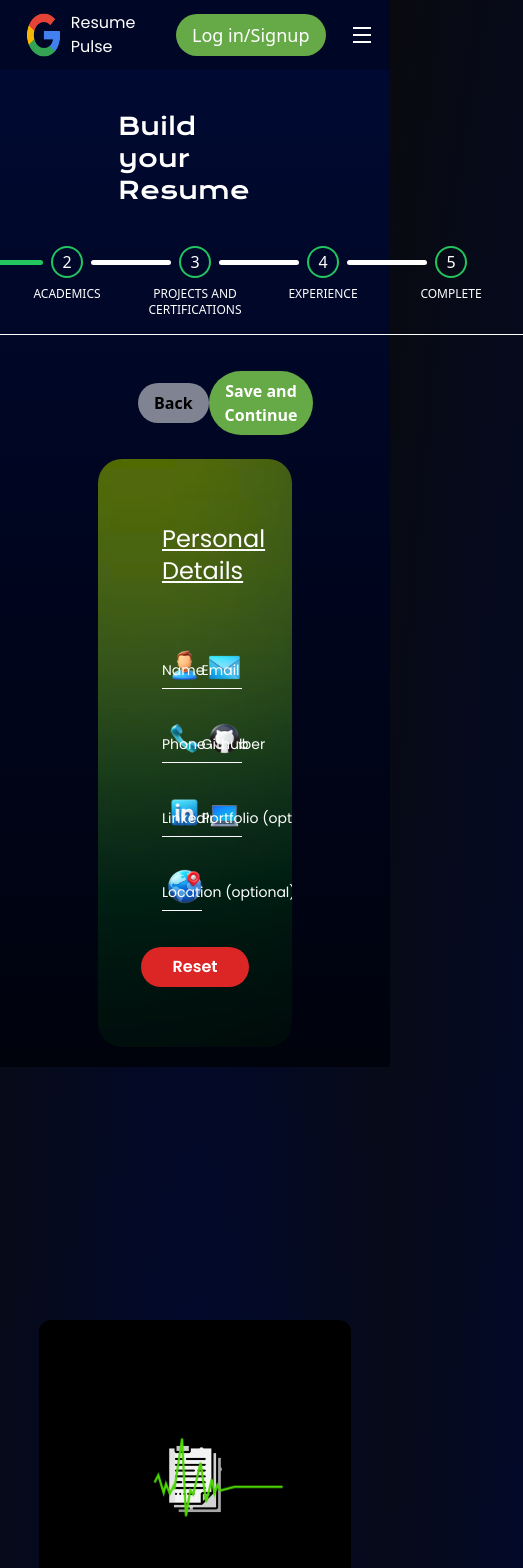
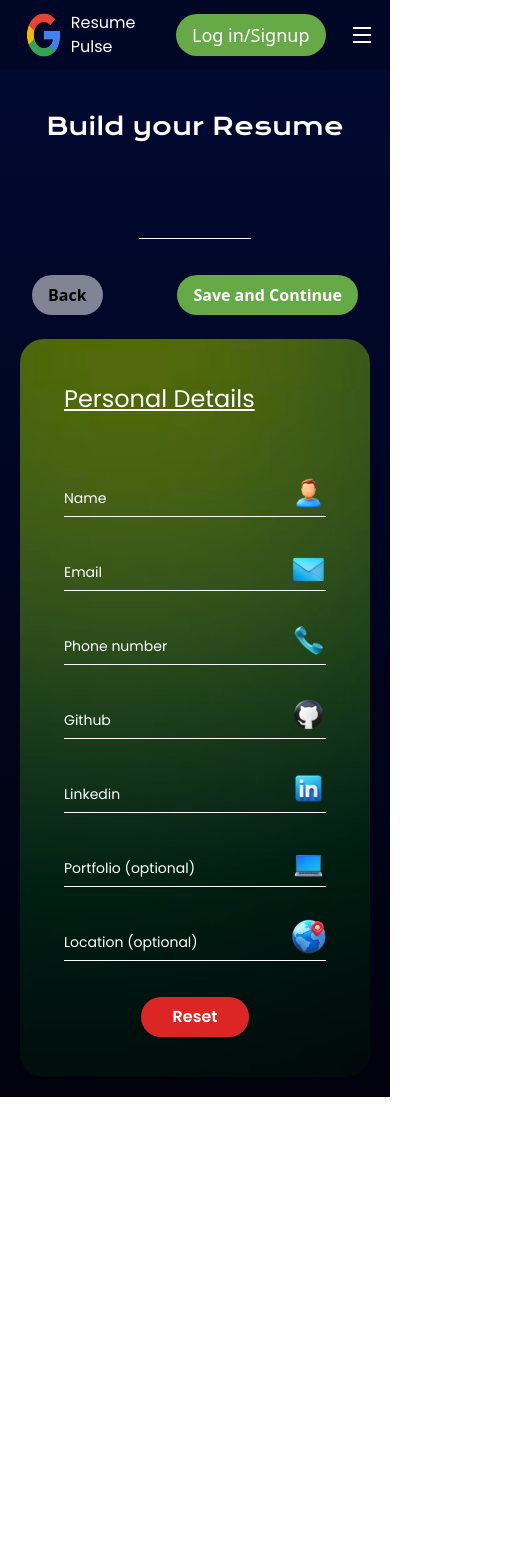
Before and after one commit to RiteshDhiman/ResumePulse, a React (Vite) app in the folder frontend/: page /build in a window 390 px wide. Shown: the top 1568 px of the page, 523 px wide, since content can reach past the window. After the commit the page ends 1097 px from the top, so only its background shows below. Built offline with nearby package versions, Linux system fonts and the light colour scheme; no server answers.

Commit message:
Form Grid Fix and Education Responsive Design Implemented

```diff
--- a/frontend/src/App.jsx
+++ b/frontend/src/App.jsx
@@ -44,7 +44,7 @@ function App() {
         <Route path='check' element = {<CheckScore/>}/>
 
       </Routes>
-      <Loading/>
+      {/* <Loading/> */}
 
       {/* <SparklesPreview/> */}
     </BrowserRouter>
--- a/frontend/src/components/buildResume/Form.jsx
+++ b/frontend/src/components/buildResume/Form.jsx
@@ -52,13 +52,13 @@ function Form() {
         <div className=' bg-gradient-to-b from-[#000931] to-[#00020C] w-full h-full flex justify-center items-center'>
 
 
-            <div className=' bg-transparent w-3/5 h-full flex flex-col justify-start items-center'>
+            <div className=' bg-transparent w-full md:w-3/5 h-full flex flex-col justify-start items-center'>
                 <div className='text-2xl text-white font-krona m-10'>Build your Resume</div>
 
 
                 {/* Progress BAR */}
                 <div className='p-14 pt-0 border-b-[1px] border-white mb-4 flex justify-between items-center'>
-                    <StepBar steps={steps} currentStep={currentStep} />
+                    {/* <StepBar steps={steps} currentStep={currentStep} /> */}
                 </div>
                 {/**/}
 
--- a/frontend/src/components/buildResume/StepBar.jsx
+++ b/frontend/src/components/buildResume/StepBar.jsx
@@ -69,7 +69,7 @@ function StepBar({ steps, currentStep }) {
 
     const displaySteps = newStep.map((step, index) => {
         return (
-            <div key={index} className='w-full flex items-center' >
+            <div key={index} className='w-full flex items-center justify-center' >
                 <div className='relative flex flex-col items-center justify-between text-white'>
                     <div className={`number rounded-full transition duration-500 ease-in-out border-2 border-green-500 h-8 w-8 flex items-center justify-center py-3 ${step.selected ? "bg-green-500 border-green-600" : ""}`}>
                         {step.completed ? (
--- a/frontend/src/components/buildResume/steps/PersonalDetails.jsx
+++ b/frontend/src/components/buildResume/steps/PersonalDetails.jsx
@@ -45,7 +45,7 @@ const PersonalDetails = () => {
 
   return (
     <>
-      <div className='w-full mb-6 px-10 flex justify-between items-center'>
+      <div className='w-full mb-6 px-3 flex justify-between items-center'>
         <button onClick={() => handleStep('')} className={`' bg-white text-black py-2 px-4 rounded-full font-semibold cursor-pointer ${currentStep == 1 ? ' bg-opacity-50 cursor-not-allowed' : 'hover:bg-[#ababab] transition duration-300 ease-in-out active:bg-[#454545] active:text-white'} `}>Back</button>
         <button onClick={handleNext} className='bg-[#66A947] text-white py-2 px-4 rounded-full font-semibold cursor-pointer hover:bg-[#3f6c2a] transition duration-300 ease-in-out active:bg-[#264d14] '>Save and Continue</button>
       </div>
@@ -54,17 +54,18 @@ const PersonalDetails = () => {
       <motion.div
         initial={{ x: 200, opacity: 0 }}
         animate={{ x: 0, opacity: 1 }}
-        transition={{ duration: 0.5, ease: "easeInOut" }} className='container bg-[url("/images/form/form_bg.png")] bg-cover bg-center w-full gap-0 flex flex-col justify-between items-center font-poppins rounded-3xl overflow-hidden p-10'>
+        transition={{ duration: 0.5, ease: "easeInOut" }} className='container bg-[url("/images/form/form_bg.png")] bg-cover bg-center w-full gap-0 flex flex-col justify-between items-center font-poppins rounded-3xl overflow-hidden p-5 md:p-10'>
         <form className="row w-full mb-5 gap-10 justify-between items-center flex ">
-          <div className='left p-6 w-3/5 flex flex-col justify-start items-start'>
+          <div className='left p-6 md:w-3/5 flex flex-col justify-start items-start'>
             <div className='heading text-white underline text-2xl '>Personal Details</div>
 
           </div>
 
         </form>
 
-        <div className='row px-6 w-full flex justify-between items-center'>
-          <div className="name w-2/5 relative my-4 ">
+        <div className='grid grid-cols-1 md:grid-cols-2 place-items-center w-full gap-x-24 px-6'>
+
+          <div className="name w-full relative my-4">
             <input placeholder="Enter name"
               onChange={handlePersonalData}
               value={personalData.name}
@@ -79,7 +80,8 @@ const PersonalDetails = () => {
               Name
             </label>
           </div>
-          <div className="email w-2/5 relative my-4">
+
+          <div className="email w-full relative my-4">
             <input placeholder="Enter email"
               onChange={handlePersonalData}
               value={personalData.email}
@@ -94,11 +96,7 @@ const PersonalDetails = () => {
             </label>
           </div>
 
-        </div>
-
-
-        <div className='row px-6 w-full flex justify-between items-center'>
-          <div className="phone w-2/5 relative my-4 ">
+          <div className="phone w-full relative my-4 ">
             <input placeholder="Enter phone number"
               onChange={handlePersonalData}
               value={personalData.phone}
@@ -112,7 +110,8 @@ const PersonalDetails = () => {
               Phone number
             </label>
           </div>
-          <div className="github w-2/5 relative my-4 ">
+
+          <div className="github w-full relative my-4 ">
             <input placeholder="Enter your Github profile link"
               onChange={handlePersonalData}
               value={personalData.github}
@@ -127,12 +126,7 @@ const PersonalDetails = () => {
             </label>
           </div>
 
-
-        </div>
-
-
-        <div className='row px-6 w-full flex justify-between items-center'>
-          <div className="linkedin w-2/5 relative my-4 ">
+          <div className="linkedin w-full relative my-4 ">
             <input placeholder="Enter your Linkedin profile link"
               onChange={handlePersonalData}
               value={personalData.linkedin}
@@ -146,7 +140,8 @@ const PersonalDetails = () => {
               Linkedin
             </label>
           </div>
-          <div className="portfolio w-2/5 relative my-4 ">
+
+          <div className="portfolio w-full relative my-4 ">
             <input placeholder="Enter your Portfolio link"
               onChange={handlePersonalData}
               value={personalData.portfolio}
@@ -161,11 +156,7 @@ const PersonalDetails = () => {
             </label>
           </div>
 
-
-
-        </div>
-        <div className='row px-6 w-full flex justify-between items-center'>
-          <div className="w-2/5 relative my-4 ">
+          <div className="w-full relative my-4 ">
             <input placeholder="Enter your location"
               onChange={handlePersonalData}
               value={personalData.location}
```
